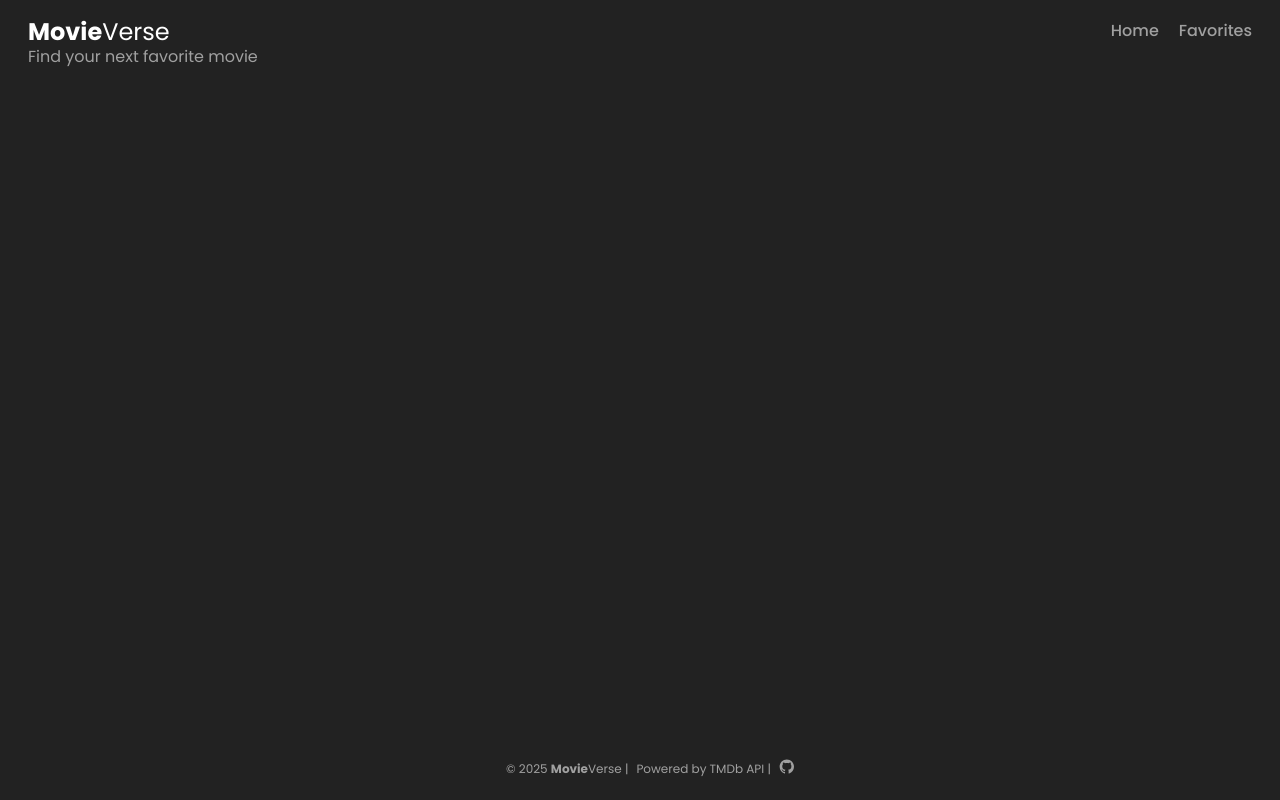
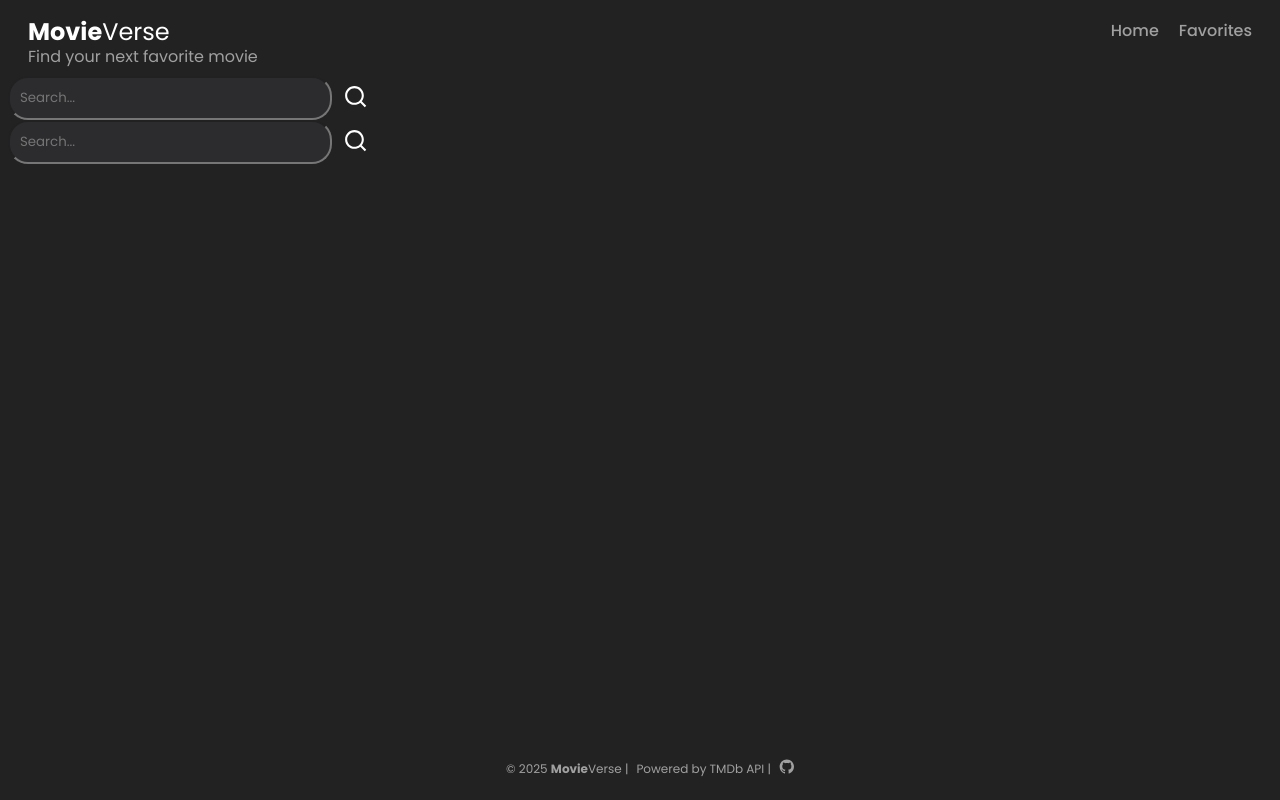
Before and after one commit to OksanaNova/movie-verse, a React (Vite) app: page / in a window 1280 px wide. Built offline with nearby package versions, Linux system fonts and the light colour scheme.

Commit message:
SearchInput component added

```diff
--- a/src/App.css
+++ b/src/App.css
@@ -54,3 +54,25 @@ footer {
 footer p {
   margin-right: 8px;
 }
+
+.btnSearch {
+  background: transparent;
+  border: none;
+  margin-left: 5px;
+}
+
+.btnSearch:hover {
+  cursor: pointer;
+}
+
+input {
+  padding: 10px;
+  border-radius: 20px;
+  background-color: rgba(118, 118, 128, 0.12);
+  font-family: "Poppins", sans-serif;
+  width: 300px;
+}
+
+form {
+  display: flex;
+}
--- a/src/App.jsx
+++ b/src/App.jsx
@@ -24,6 +24,8 @@ function App() {
       <Route path='/favorites' element={<Favorites />} />
     </Routes>
 
+    <Home />
+
     <Footer />
 
   </Router>
--- a/src/components/Home.jsx
+++ b/src/components/Home.jsx
@@ -1,9 +1,10 @@
+import SearshInput from "./SearchInput";
 
 
 function Home() {
     return (
         <div>
-
+            <SearshInput />
         </div>
     )
 }
--- /dev/null
+++ b/src/components/SearchInput.jsx
@@ -0,0 +1,17 @@
+import image from '../assets/ri-search-line.svg'
+
+function SearshInput() {
+
+    return (
+        <div className='search_container'>
+           <form>
+             <input placeholder="Search..." type="text"/>
+             <button className='btnSearch'>
+                <img src={image} width="25px" height="25px"/>
+            </button>
+          </form>
+      </div>
+    )
+}
+
+export default SearshInput
```
Also changed, not shown: src/assets/ri-search-line.svg (added).
